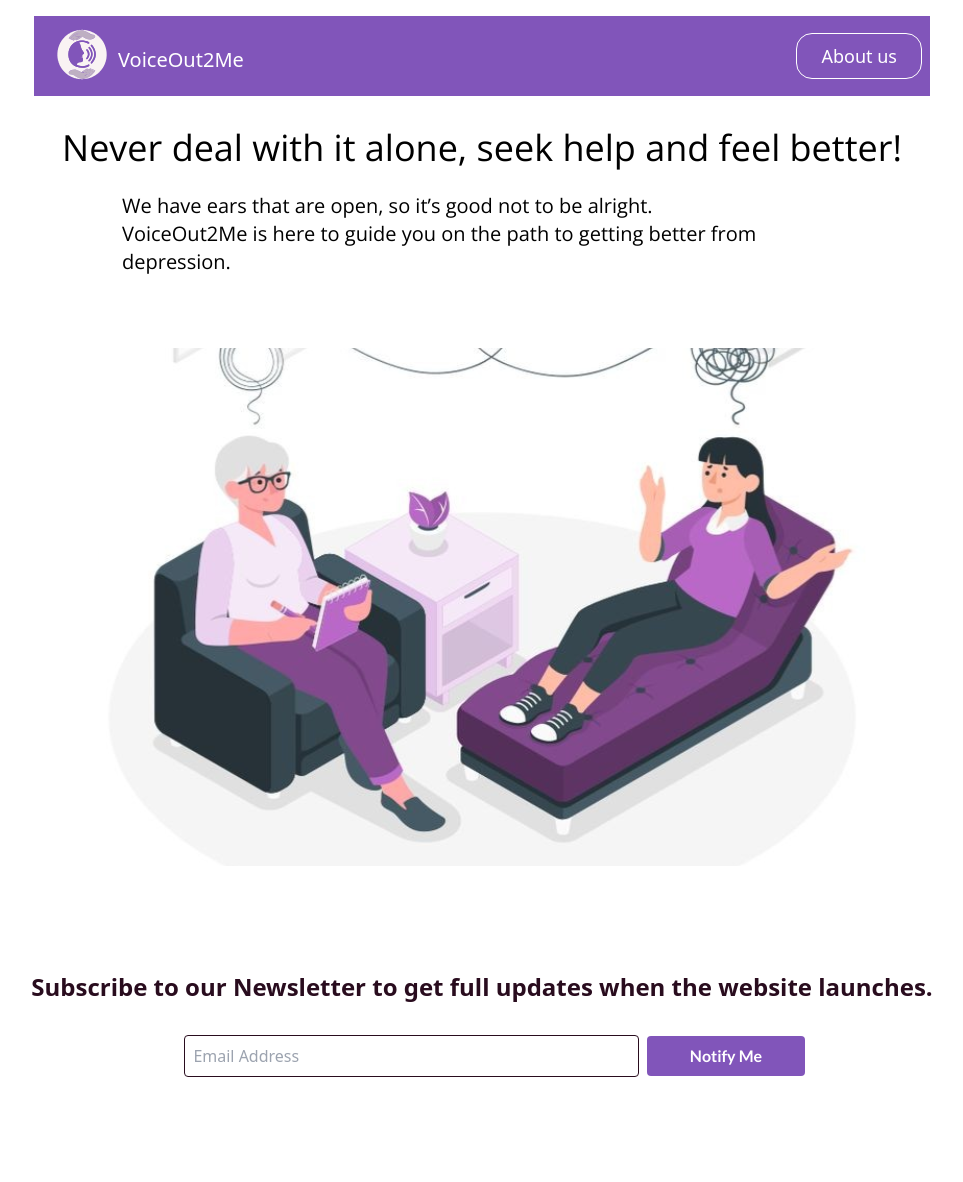
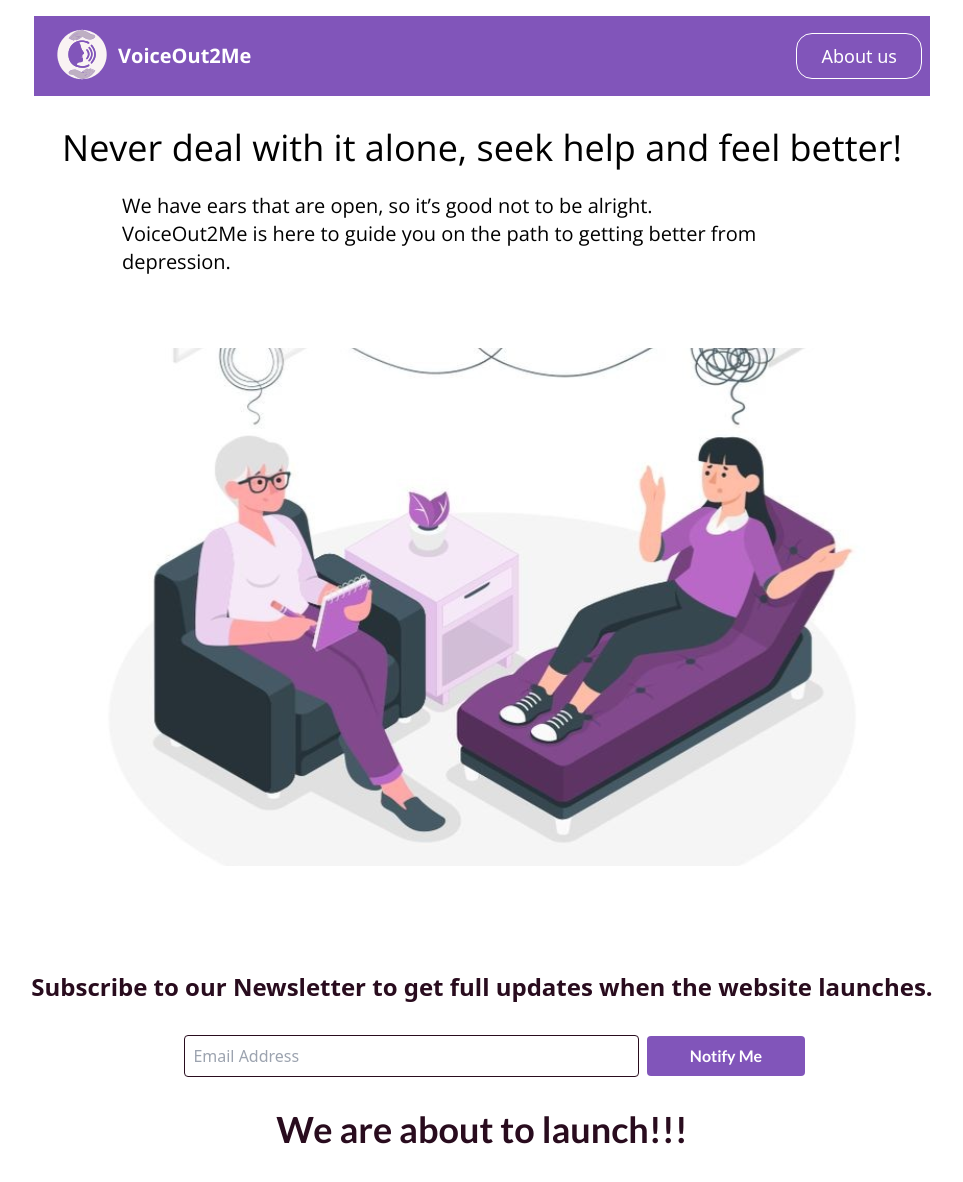
Before and after one commit to ichie-Ozor/voiceOut2Me, a React (Create React App) app: page / in a window 1280 px wide. Shown: the top 1182 px of the page, without its empty margins (158-1121 px from the left). Built offline with nearby package versions, Linux system fonts and the light colour scheme.

Commit message:
animation improved

```diff
--- a/public/index.html
+++ b/public/index.html
@@ -9,10 +9,15 @@
       name="description"
       content="Web site created using create-react-app"
     />
+    <link rel="stylesheet" href="https://unpkg.com/aos@next/dist/aos.css" />
     <title>voiceOut2Me</title>
   </head>
   <body>
     <noscript>You need to enable JavaScript to run this app.</noscript>
     <div id="root"></div>
+    <script src="https://unpkg.com/aos@next/dist/aos.js"></script>
+    <script>
+      AOS.init();
+    </script>
   </body>
 </html>
--- a/src/component/comingpage/ComingPage.jsx
+++ b/src/component/comingpage/ComingPage.jsx
@@ -1,13 +1,12 @@
 import React, { useState } from "react";
 import HeroImage from "../../assets/images/comingpage/coming-soon-page-hero.svg";
-import { Link } from 'react-router-dom'
-import Menu from '../../assets/images/comingpage/menu.svg'
-import Logo from '../../assets/images/comingpage/logo.svg'
-import AOS from 'aos';
-import 'aos/dist/aos.css'; // You can also use <link> for styles
-// ..
-AOS.init();
-
+import { Link } from "react-router-dom";
+import Menu from "../../assets/images/comingpage/menu.svg";
+import Logo from "../../assets/images/comingpage/logo.svg";
+// import AOS from 'aos';
+// import 'aos/dist/aos.css'; // You can also use <link> for styles
+// // ..
+// AOS.init();
 
 const ComingPage = () => {
   const [email, setEmail] = useState("");
@@ -21,28 +20,38 @@ const ComingPage = () => {
   };
   return (
     <div>
-        <header className='w-[90vw] m-auto mb-6 lg:w-[70vw] h-[10vh] '>
-        <section className='flex justify-between  items-center mt-4 bg-[#8155BA] p-2 h-[10vh] '>
-            <div className="logo-title flex justify-center items-center">
-              <div className="image overflow-hidden -ml-4"><img className=' w-24 sm:w-28' src={Logo} alt="logo" /></div>
+      <header className="w-[90vw] m-auto mb-6 lg:w-[70vw] h-[10vh] ">
+        <section className="flex justify-between  items-center mt-4 bg-[#8155BA] p-2 h-[10vh] ">
+          <div className="logo-title flex justify-center items-center">
+            <div className="image overflow-hidden -ml-4">
+              <img className=" w-24 sm:w-28" src={Logo} alt="logo" />
+            </div>
 
-              <h1 className='hidden sm:flex  text-white text-xl -ml-5 mt-2'>VoiceOut2Me</h1>
-              </div>
-              <div className="menu overflow-hidden w-8 flex lg:hidden"><img src={Menu} alt="menu" /></div>
-            <Link className="about-us border-[1px] border-white rounded-2xl px-6 py-2 text-lg text-white hover:border-[2px] hidden lg:flex ">About us</Link>
+            <h1 className="hidden sm:flex  text-white text-xl -ml-5  font-bold font-OpenSand">
+              VoiceOut2Me
+            </h1>
+          </div>
+          <div className="menu overflow-hidden w-8 flex lg:hidden">
+            <img src={Menu} alt="menu" />
+          </div>
+          <Link className="about-us border-[1px] border-white rounded-2xl px-6 py-2 text-lg text-white hover:border-[2px] hidden lg:flex ">
+            About us
+          </Link>
         </section>
-    </header>
+      </header>
 
       <section className=" w-[92vw] md:w-[85vw] m-auto lg:mb-16">
         <h1 className="font-OpenSand font-normal text-2xl text-center md:text-2xl md:text-left p-2 lg:text-center lg:text-3xl xl:text-4xl mb-2">
           Never deal with it alone, seek help and feel better!
         </h1>
-        <p  className="font-OpenSand font-normal md:w-[82%] md:text-sm md:text md:ml-[5px] text-center  lg:text-center lg:text-xl p-2 w-[85%] m-auto lg:ml-14 xl:px-32 xl:text-left"
-        data-aos="fade-up"
-        data-aos-delay="200"
+        <p
+          className="font-OpenSand font-normal md:w-[82%] md:text-sm md:text md:ml-[5px] text-center  lg:text-center lg:text-xl p-2 w-[85%] m-auto lg:ml-14 xl:px-32 xl:text-left"
+          data-aos="fade-up"
+          data-aos-duration="2000"
         >
-          We have ears that are open, so it’s good not to be alright. VoiceOut2Me
-          is here to guide you on the path to getting better from depression.
+          We have ears that are open, so it’s good not to be alright.
+          VoiceOut2Me is here to guide you on the path to getting better from
+          depression.
         </p>
       </section>
       <section
@@ -54,7 +63,9 @@ const ComingPage = () => {
         }}
       ></section>
       <section className="subscribe-wrapper w-[90%] lg:w-[80%] m-auto mt-6 p-4 flex flex-col justify-center items-center gap-8 my-14 max-[320px]:mt-0 lg:-mt-36 xl:-mt-80">
-        <h1 className="subscribe-title text-[#290C1E] font-semibold text-lg text-center lg:text-2xl">
+        <h1
+          className="subscribe-title text-[#290C1E] font-semibold text-lg text-center lg:text-2xl"
+        >
           Subscribe to our Newsletter to get full updates when the website
           launches.
         </h1>
@@ -68,15 +79,20 @@ const ComingPage = () => {
               value={email}
             />
             <div className="text-white w-[95%]">
-              <button className="text-white bg-[#8155BA] w-[100%] sm:w-[30%] py-2 rounded font-bold font-Lato hover:opacity-70">Notify Me</button>
+              <button className="text-white bg-[#8155BA] w-[100%] sm:w-[30%] py-2 rounded font-bold font-Lato hover:opacity-70">
+                Notify Me
+              </button>
             </div>
           </div>
         </form>
-        <h1 className=" text-lgfont-bold sm:4xl lg:text-4xl text-[#290C1E] font-Lato"
-                data-aos="fade-up"
-                data-aos-delay="200"
-
-        >We are about to launch!!!</h1>
+        <h1
+          className=" text-lg font-bold sm:text-4xl text-[#290C1E] font-Lato"
+          data-aos="fade-up"
+          data-aos-duration="2000"
+        >
+          We are about to launch!!!
+        </h1>
+        <div></div>
       </section>
     </div>
   );
```
